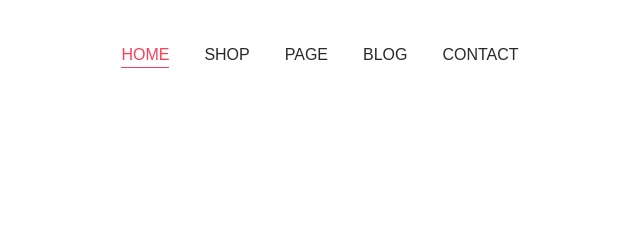
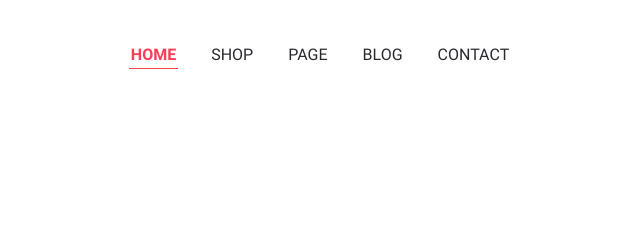
Before and after one commit to yaroslav7516/marcho_website, a website: page app/index.html in a window 1280 px wide. Shown: the top 240 px of the page, 333-973 px from the left. Drawn offline with nearby package versions, Linux system fonts and the light colour scheme; files that its build step writes are made by us from their sources; files whose address does not match are found by name.

Commit message:
fix fonts

```diff
--- a/app/scss/style.scss
+++ b/app/scss/style.scss
@@ -17,22 +17,22 @@
     display: flex;
   }
   &__item:not(:last-child) {
-    margin-right: 35px;
+    margin-right: 31px;
   }
   &__link{
-    padding-bottom: 4px;
-    @extend %quicksand-400;
+    padding:0 2px 4px;
+    @extend %Roboto-400;
     color: $title;
     text-transform: uppercase;
     transition: all .3s;
     &:hover{
-      @extend %quicksand-500;
+      @extend %Roboto-700;
       color: $accent;
       border-bottom: 1px solid $accent;
     }
   }
   &__link--activ{
-    @extend %quicksand-500;
+    @extend %Roboto-700;
     color: $accent;
     border-bottom: 1px solid $accent;
   }
```
